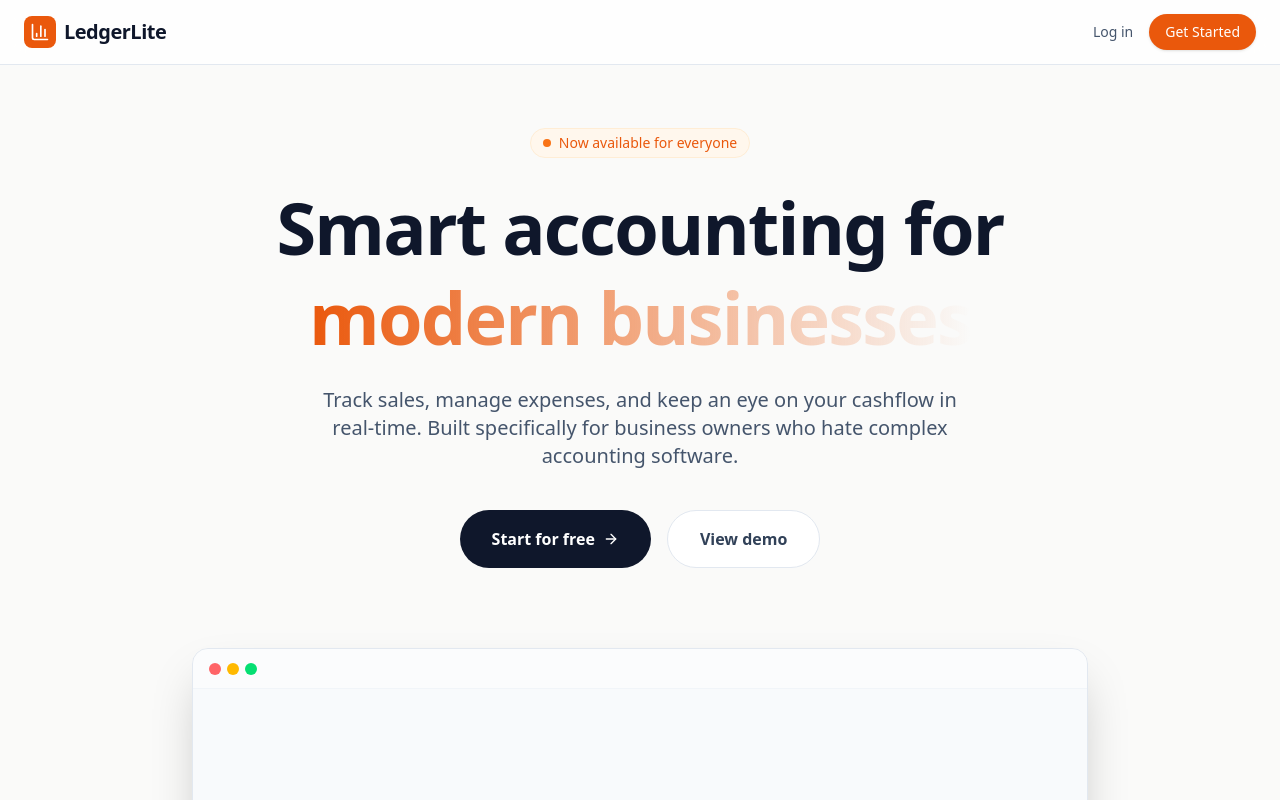
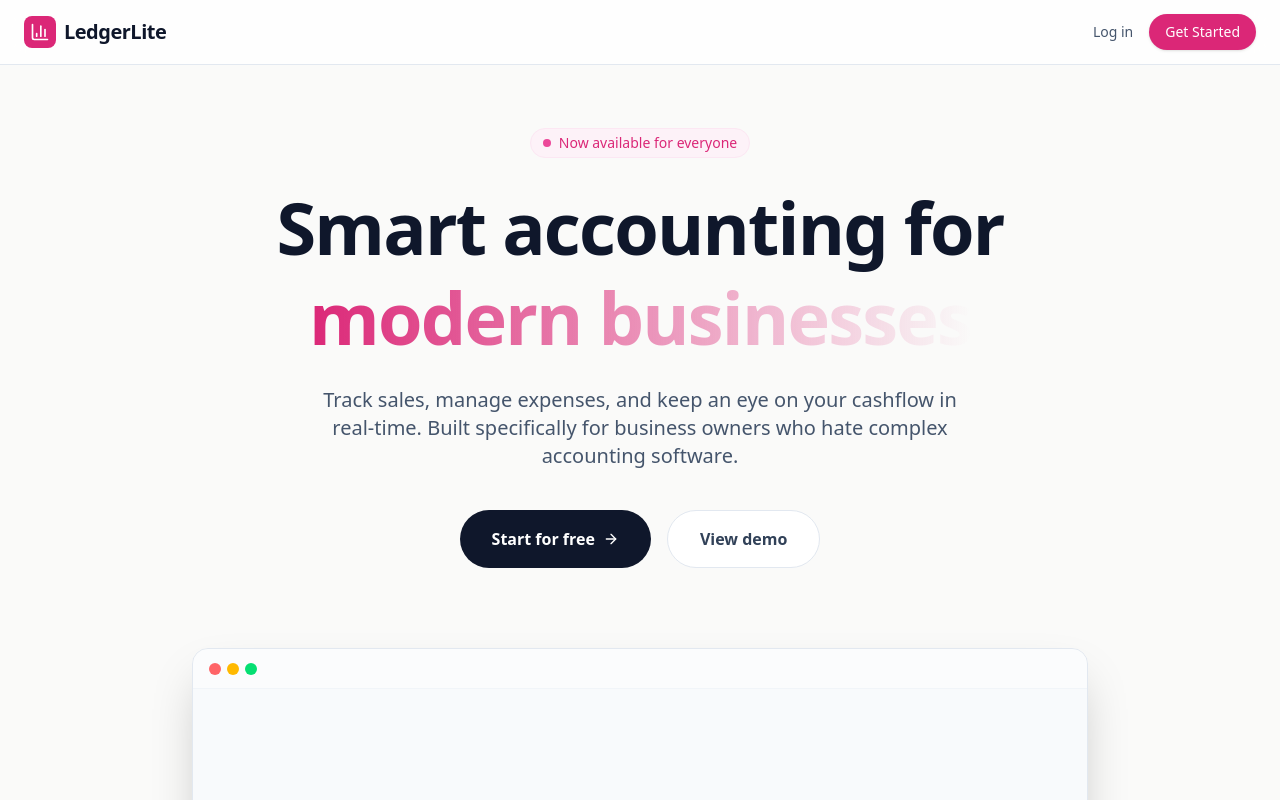
Before and after one commit to Kunal-Phogat-dev/sweta-s-project, a Next.js app: page / in a window 1280 px wide. Shown: the top 800 px of the page. Built offline with nearby package versions, Linux system fonts and the light colour scheme.

Commit message:
style: apply premium Pink theme

```diff
--- a/src/app/globals.css
+++ b/src/app/globals.css
@@ -25,33 +25,33 @@
 }
 
 :root {
-  --color-primary-50: #fff7ed;
-  --color-primary-100: #ffedd5;
-  --color-primary-500: #f97316;
-  --color-primary-600: #ea580c;
-  --color-primary-900: #7c2d12;
+  --color-primary-50: #fdf2f8;
+  --color-primary-100: #fce7f3;
+  --color-primary-500: #ec4899;
+  --color-primary-600: #db2777;
+  --color-primary-900: #831843;
   --color-success-50: #f0fdf4;
   --color-success-500: #22c55e;
   --color-success-600: #16a34a;
   --color-danger-50: #fef2f2;
   --color-danger-500: #ef4444;
   --color-danger-600: #dc2626;
-  --color-background: #fafaf9; /* Warm stone-50 */
-  --color-foreground: #1c1917; /* stone-900 */
+  --color-background: #fafaf9;
+  --color-foreground: #1c1917;
   --color-card: #ffffff;
   --color-card-foreground: #1c1917;
 }
 
 .dark {
-  --color-background: #0c0a09; /* stone-950 */
+  --color-background: #0c0a09;
   --color-foreground: #fafaf9;
-  --color-card: #1c1917; /* stone-900 */
+  --color-card: #1c1917;
   --color-card-foreground: #fafaf9;
-  --color-primary-50: #7c2d12;
-  --color-primary-100: #9a3412;
-  --color-primary-500: #f97316;
-  --color-primary-600: #fb923c;
-  --color-primary-900: #fff7ed;
+  --color-primary-50: #831843;
+  --color-primary-100: #9d174d;
+  --color-primary-500: #ec4899;
+  --color-primary-600: #f472b6;
+  --color-primary-900: #fdf2f8;
   --color-success-50: #14532d;
   --color-success-500: #22c55e;
   --color-success-600: #4ade80;
```
